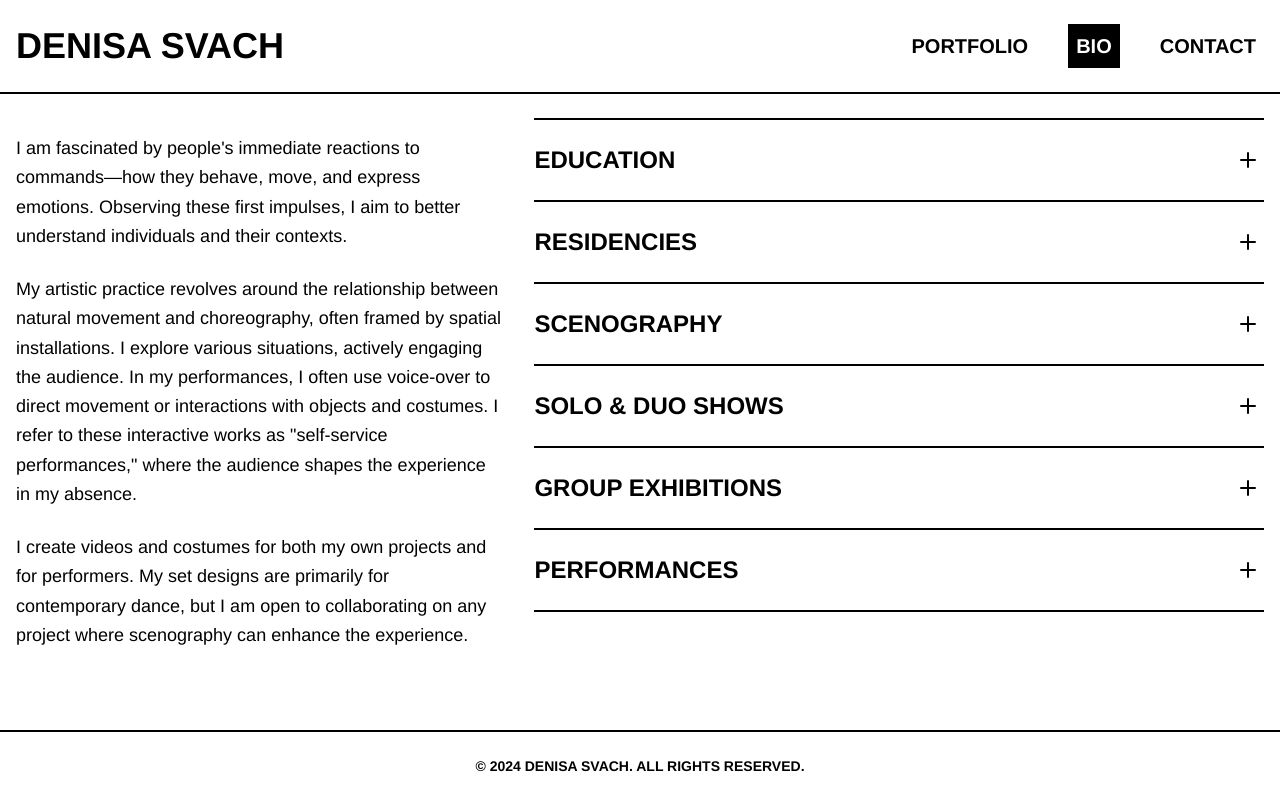
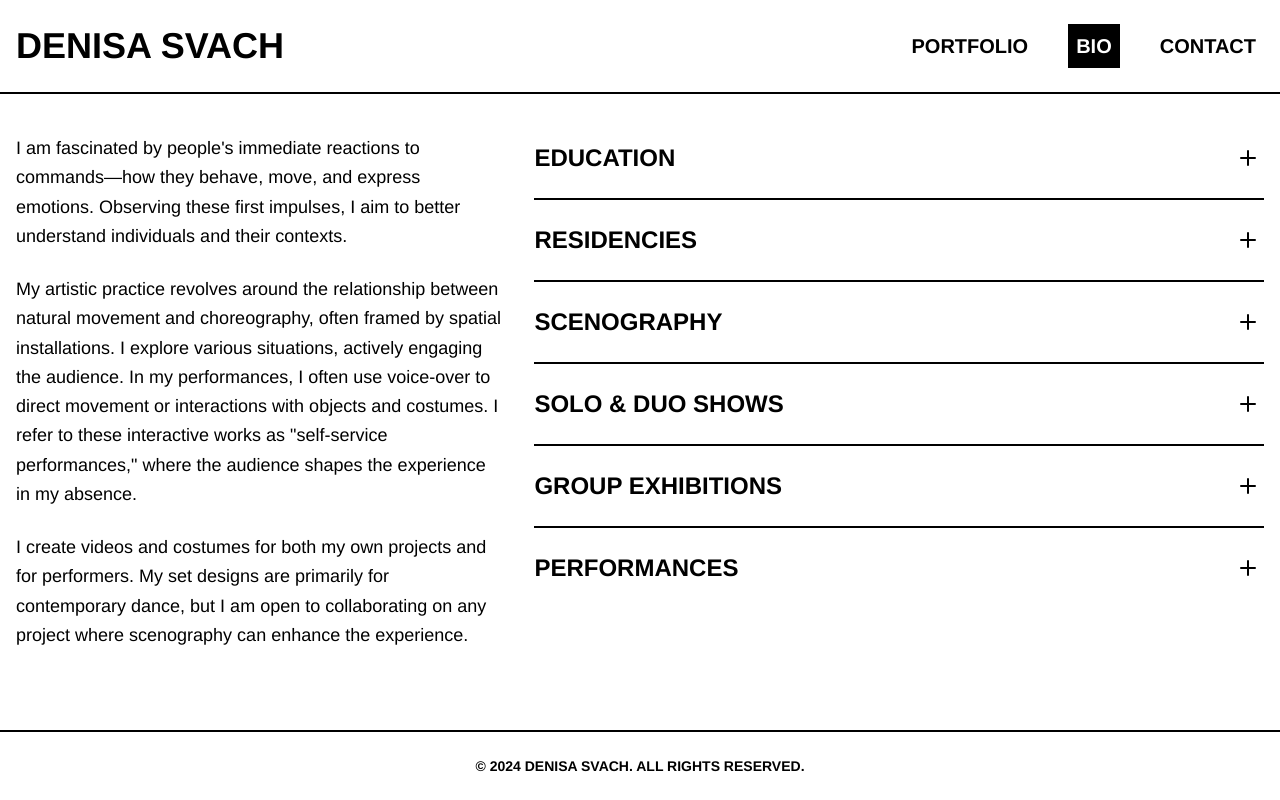
Before and after one commit to mpanko/denisasvach, a Next.js app: page /bio in a window 1280 px wide. Built offline with nearby package versions, Linux system fonts and the light colour scheme.

Commit message:
adapted collabsible sections

```diff
--- a/app/bio/page.tsx
+++ b/app/bio/page.tsx
@@ -17,7 +17,7 @@ export default function BioPage() {
         </div>
         <div className="md:w-3/5">
           <div className="space-y-0">
-            <CollapsibleSection title="Education" items={bioSections.education} />
+            <CollapsibleSection title="Education" items={bioSections.education} isFirst={true} />
             <CollapsibleSection title="Residencies" items={bioSections.residencies} />
             <CollapsibleSection title="Scenography" items={bioSections.scenography} />
             <CollapsibleSection title="Solo & Duo Shows" items={bioSections.soloAndDuoShows} />
--- a/app/components/CollapsibleSection.tsx
+++ b/app/components/CollapsibleSection.tsx
@@ -15,16 +15,17 @@ type Item = {
 type CollapsibleSectionProps = {
   title: string
   items: Item[]
+  isFirst?: boolean
   isLast?: boolean
   addExtraSpace?: boolean
 }
 
-export default function CollapsibleSection({ title, items, isLast = false, addExtraSpace = false }: CollapsibleSectionProps) {
+export default function CollapsibleSection({ title, items, isFirst = false, isLast = false, addExtraSpace = false }: CollapsibleSectionProps) {
   const [isOpen, setIsOpen] = useState(false)
 
   return (
     <>
-      <div className="border-t-2 border-black">
+      <div className={`${!isFirst ? 'border-t-2 border-black' : ''}`}>
         <button
           className="flex justify-between items-center w-full text-left font-bold text-2xl uppercase py-6"
           onClick={() => setIsOpen(!isOpen)}
@@ -62,7 +63,6 @@ export default function CollapsibleSection({ title, items, isLast = false, addEx
           </div>
         </div>
       </div>
-      {isLast && <div className="border-t-2 border-black"></div>}
       {addExtraSpace && <div className="h-16"></div>}
     </>
   )
```
